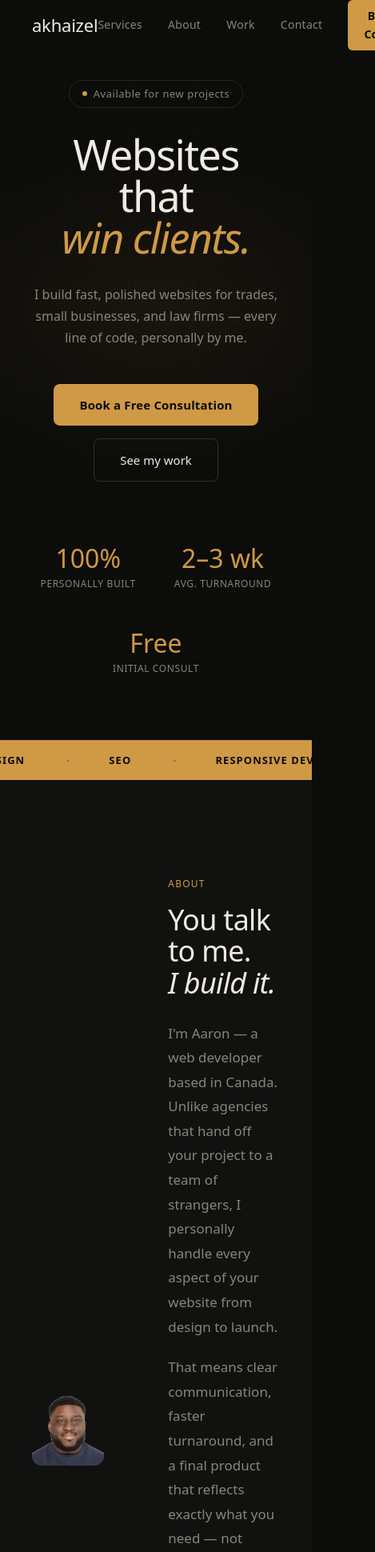
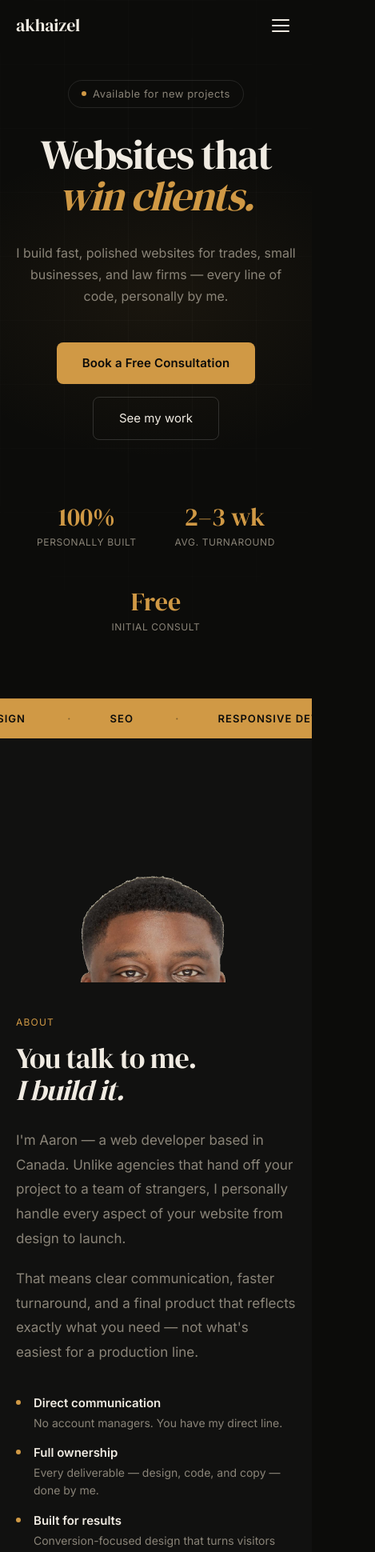
Before and after one commit to kofi12/my-portfolio, a Next.js app: page / in a window 390 px wide. Shown: the top 1940 px of the page at 80% size, 469 px wide, since content can reach past the window. Built offline with nearby package versions, Linux system fonts and the light colour scheme.

Commit message:
fixed responsiveness and font issues

```diff
--- a/src/app/globals.css
+++ b/src/app/globals.css
@@ -9,8 +9,8 @@
   --muted:      #8a8478;
   --accent:     oklch(72% 0.12 75);
   --accent-hex: #d4a85a;
-  --serif:      var(--font-dm-serif), 'DM Serif Display', Georgia, serif;
-  --sans:       var(--font-inter), 'Inter', system-ui, sans-serif;
+  --serif:      var(--font-dm-serif, 'DM Serif Display'), Georgia, serif;
+  --sans:       var(--font-inter, 'Inter'), system-ui, sans-serif;
 }
 
 @theme inline {
@@ -68,3 +68,96 @@ body {
 .faq-body.open {
   max-height: 400px;
 }
+
+/* ── Responsive layout utilities ──────────────────── */
+.section-pad { padding: 120px 40px; }
+
+.two-col-grid {
+  display: grid;
+  grid-template-columns: 1fr 1fr;
+  gap: 80px;
+  align-items: center;
+}
+
+.two-col-grid-start {
+  display: grid;
+  grid-template-columns: 1fr 1fr;
+  gap: 80px;
+  align-items: start;
+}
+
+.form-name-row {
+  display: grid;
+  grid-template-columns: 1fr 1fr;
+  gap: 16px;
+}
+
+/* ── Navigation ────────────────────────────────────── */
+.nav-inner { padding: 0 40px; }
+
+.nav-links {
+  display: flex;
+  align-items: center;
+  gap: 32px;
+}
+
+.hamburger { display: none; }
+
+.nav-mobile-menu {
+  display: none;
+  position: fixed;
+  top: 64px;
+  left: 0;
+  right: 0;
+  z-index: 99;
+  background: rgba(12, 12, 10, 0.97);
+  border-bottom: 1px solid rgba(255, 255, 255, 0.08);
+  padding: 24px 24px 32px;
+  flex-direction: column;
+  gap: 20px;
+  backdrop-filter: blur(20px);
+  -webkit-backdrop-filter: blur(20px);
+}
+
+.nav-mobile-menu.open { display: flex; }
+
+/* ── About image ───────────────────────────────────── */
+.about-image {
+  width: 100%;
+  aspect-ratio: 4/5;
+  border-radius: 12px;
+  overflow: hidden;
+  position: relative;
+}
+
+/* ── Mobile breakpoint ─────────────────────────────── */
+@media (max-width: 768px) {
+  .section-pad { padding: 72px 20px; }
+
+  .two-col-grid,
+  .two-col-grid-start {
+    grid-template-columns: 1fr;
+    gap: 40px;
+  }
+
+  .form-name-row { grid-template-columns: 1fr; }
+
+  .about-image {
+    aspect-ratio: 3/2;
+    max-height: 340px;
+  }
+
+  .nav-inner { padding: 0 20px; }
+
+  .nav-links { display: none; }
+
+  .hamburger {
+    display: flex;
+    flex-direction: column;
+    gap: 5px;
+    background: none;
+    border: none;
+    cursor: pointer;
+    padding: 8px;
+  }
+}
--- a/src/components/About.tsx
+++ b/src/components/About.tsx
@@ -10,13 +10,10 @@ const POINTS = [
 
 export default function About() {
   return (
-    <section id="about" style={{ background: 'var(--bg2)', padding: '120px 40px' }}>
-      <div style={{
-        maxWidth: 1100, margin: '0 auto', display: 'grid',
-        gridTemplateColumns: '1fr 1fr', gap: 80, alignItems: 'center',
-      }}>
+    <section id="about" className="section-pad" style={{ background: 'var(--bg2)' }}>
+      <div className="two-col-grid" style={{ maxWidth: 1100, margin: '0 auto' }}>
         <Reveal>
-          <div style={{ width: '100%', aspectRatio: '4/5', borderRadius: 12, overflow: 'hidden', position: 'relative' }}>
+          <div className="about-image">
             <Image
               src="/Headshot_nobg.png"
               alt="Aaron Haizel"
--- a/src/components/Contact.tsx
+++ b/src/components/Contact.tsx
@@ -11,11 +11,8 @@ const inputStyle: React.CSSProperties = {
 
 export default function Contact() {
   return (
-    <section id="contact" style={{ background: 'var(--bg)', padding: '120px 40px' }}>
-      <div style={{
-        maxWidth: 1100, margin: '0 auto', display: 'grid',
-        gridTemplateColumns: '1fr 1fr', gap: 80, alignItems: 'start',
-      }}>
+    <section id="contact" className="section-pad" style={{ background: 'var(--bg)' }}>
+      <div className="two-col-grid-start" style={{ maxWidth: 1100, margin: '0 auto' }}>
         <Reveal>
           <p style={{ fontSize: 12, letterSpacing: '0.1em', textTransform: 'uppercase', color: 'var(--accent)', marginBottom: 16 }}>Contact</p>
           <h2 style={{ fontFamily: 'var(--serif)', fontSize: 'clamp(36px, 4vw, 54px)', lineHeight: 1.1, letterSpacing: '-0.02em', marginBottom: 24 }}>
@@ -52,7 +49,7 @@ export default function Contact() {
 
         <Reveal delay={0.15}>
           <form action="https://formsubmit.co/ahaizel@bronston.ca" method="POST" style={{ display: 'flex', flexDirection: 'column', gap: 16 }}>
-            <div style={{ display: 'grid', gridTemplateColumns: '1fr 1fr', gap: 16 }}>
+            <div className="form-name-row">
               <input name="fullName" placeholder="Full Name" style={inputStyle} />
               <input name="email" type="email" placeholder="Email" style={inputStyle} />
             </div>
--- a/src/components/FAQ.tsx
+++ b/src/components/FAQ.tsx
@@ -15,7 +15,7 @@ export default function FAQ() {
   const [open, setOpen] = useState<number | null>(null);
 
   return (
-    <section id="faq" style={{ background: 'var(--bg2)', padding: '120px 40px' }}>
+    <section id="faq" className="section-pad" style={{ background: 'var(--bg2)' }}>
       <div style={{ maxWidth: 760, margin: '0 auto' }}>
         <Reveal>
           <p style={{ fontSize: 12, letterSpacing: '0.1em', textTransform: 'uppercase', color: 'var(--accent)', marginBottom: 16 }}>FAQ</p>
--- a/src/components/Footer.tsx
+++ b/src/components/Footer.tsx
@@ -6,7 +6,7 @@ const NAV_LINKS = ['Services', 'About', 'Work', 'Contact'];
 
 export default function Footer() {
   return (
-    <footer style={{ background: 'var(--bg2)', borderTop: '1px solid var(--border)', padding: '48px 40px' }}>
+    <footer style={{ background: 'var(--bg2)', borderTop: '1px solid var(--border)', padding: 'clamp(32px, 5vw, 48px) clamp(20px, 5vw, 40px)' }}>
       <div style={{
         maxWidth: 1100, margin: '0 auto', display: 'flex',
         justifyContent: 'space-between', alignItems: 'center', flexWrap: 'wrap', gap: 20,
--- a/src/components/Hero.tsx
+++ b/src/components/Hero.tsx
@@ -29,7 +29,7 @@ export default function Hero() {
     <section style={{
       minHeight: '100vh', background: 'var(--bg)', display: 'flex',
       flexDirection: 'column', alignItems: 'center', justifyContent: 'center',
-      position: 'relative', padding: '100px 40px 80px', textAlign: 'center',
+      position: 'relative', padding: '100px clamp(20px, 5vw, 40px) 80px', textAlign: 'center',
       overflow: 'hidden',
     }}>
       {/* Subtle grid */}
--- a/src/components/Navbar.tsx
+++ b/src/components/Navbar.tsx
@@ -6,6 +6,7 @@ const NAV_LINKS = ['Services', 'About', 'Work', 'Contact'];
 
 export default function Navbar() {
   const [scrolled, setScrolled] = useState(false);
+  const [menuOpen, setMenuOpen] = useState(false);
 
   useEffect(() => {
     const fn = () => setScrolled(window.scrollY > 40);
@@ -14,16 +15,20 @@ export default function Navbar() {
   }, []);
 
   return (
-    <nav style={{
+    <>
+      <nav
+        className="nav-inner"
+        style={{
           position: 'fixed', top: 0, left: 0, right: 0, zIndex: 100,
           display: 'flex', alignItems: 'center', justifyContent: 'space-between',
-      padding: '0 40px', height: 64,
+          height: 64,
           transition: 'background 0.4s, border-color 0.4s, backdropFilter 0.4s',
-      background: scrolled ? 'rgba(12,12,10,0.85)' : 'transparent',
+          background: scrolled || menuOpen ? 'rgba(12,12,10,0.97)' : 'transparent',
           borderBottom: scrolled ? '1px solid rgba(255,255,255,0.07)' : '1px solid transparent',
           backdropFilter: scrolled ? 'blur(20px)' : 'none',
           WebkitBackdropFilter: scrolled ? 'blur(20px)' : 'none',
-    }}>
+        }}
+      >
         <Link href="#" style={{
           fontFamily: 'var(--serif)', fontSize: 22, color: 'var(--text)',
           textDecoration: 'none', letterSpacing: '-0.01em',
@@ -31,7 +36,8 @@ export default function Navbar() {
           akhaizel
         </Link>
 
-      <div style={{ display: 'flex', alignItems: 'center', gap: 32 }}>
+        {/* Desktop nav */}
+        <div className="nav-links">
           {NAV_LINKS.map(item => (
             <Link key={item} href={`#${item.toLowerCase()}`} style={{
               color: 'var(--muted)', fontSize: 14, textDecoration: 'none',
@@ -63,6 +69,59 @@ export default function Navbar() {
             </button>
           </Link>
         </div>
+
+        {/* Hamburger */}
+        <button
+          className="hamburger"
+          onClick={() => setMenuOpen(o => !o)}
+          aria-label="Toggle menu"
+        >
+          <span style={{
+            display: 'block', width: 22, height: 2, background: 'var(--text)',
+            borderRadius: 2,
+            transition: 'transform 0.3s, opacity 0.3s',
+            transform: menuOpen ? 'rotate(45deg) translate(5px, 5px)' : 'none',
+          }} />
+          <span style={{
+            display: 'block', width: 22, height: 2, background: 'var(--text)',
+            borderRadius: 2,
+            transition: 'opacity 0.3s',
+            opacity: menuOpen ? 0 : 1,
+          }} />
+          <span style={{
+            display: 'block', width: 22, height: 2, background: 'var(--text)',
+            borderRadius: 2,
+            transition: 'transform 0.3s, opacity 0.3s',
+            transform: menuOpen ? 'rotate(-45deg) translate(5px, -5px)' : 'none',
+          }} />
+        </button>
       </nav>
+
+      {/* Mobile menu */}
+      <div className={`nav-mobile-menu${menuOpen ? ' open' : ''}`}>
+        {NAV_LINKS.map(item => (
+          <Link
+            key={item}
+            href={`#${item.toLowerCase()}`}
+            onClick={() => setMenuOpen(false)}
+            style={{
+              color: 'var(--muted)', fontSize: 18, textDecoration: 'none',
+              letterSpacing: '0.02em', padding: '4px 0',
+            }}
+          >
+            {item}
+          </Link>
+        ))}
+        <Link href="#contact" onClick={() => setMenuOpen(false)}>
+          <button style={{
+            background: 'var(--accent)', color: '#0c0c0a', border: 'none',
+            padding: '12px 24px', borderRadius: 6, fontSize: 15, fontWeight: 600,
+            cursor: 'pointer', fontFamily: 'var(--sans)', marginTop: 8, width: '100%',
+          }}>
+            Book a Free Consultation
+          </button>
+        </Link>
+      </div>
+    </>
   );
 }
--- a/src/components/Services.tsx
+++ b/src/components/Services.tsx
@@ -11,7 +11,7 @@ const SERVICES = [
 
 export function Services() {
   return (
-    <section id="services" style={{ background: 'var(--bg)', padding: '120px 40px' }}>
+    <section id="services" className="section-pad" style={{ background: 'var(--bg)' }}>
       <div style={{ maxWidth: 1100, margin: '0 auto' }}>
         <Reveal>
           <p style={{ fontSize: 12, letterSpacing: '0.1em', textTransform: 'uppercase', color: 'var(--accent)', marginBottom: 16 }}>Services</p>
--- a/src/components/Testimonials.tsx
+++ b/src/components/Testimonials.tsx
@@ -18,7 +18,7 @@ const QUOTES = [
 
 export default function Testimonials() {
   return (
-    <section style={{ background: 'var(--bg)', padding: '120px 40px' }}>
+    <section className="section-pad" style={{ background: 'var(--bg)' }}>
       <div style={{ maxWidth: 1100, margin: '0 auto' }}>
         <Reveal>
           <p style={{ fontSize: 12, letterSpacing: '0.1em', textTransform: 'uppercase', color: 'var(--accent)', marginBottom: 16 }}>Testimonials</p>
--- a/src/components/Work.tsx
+++ b/src/components/Work.tsx
@@ -9,7 +9,7 @@ const PROJECTS = [
 
 export default function Work() {
   return (
-    <section id="work" style={{ background: 'var(--bg2)', padding: '120px 40px' }}>
+    <section id="work" className="section-pad" style={{ background: 'var(--bg2)' }}>
       <div style={{ maxWidth: 1100, margin: '0 auto' }}>
         <Reveal>
           <p style={{ fontSize: 12, letterSpacing: '0.1em', textTransform: 'uppercase', color: 'var(--accent)', marginBottom: 16 }}>Portfolio</p>
```
Also changed, not shown: src/instrumentation.ts (added, +13 -0 lines). Lines whose indentation alone changed are shown as unchanged.
